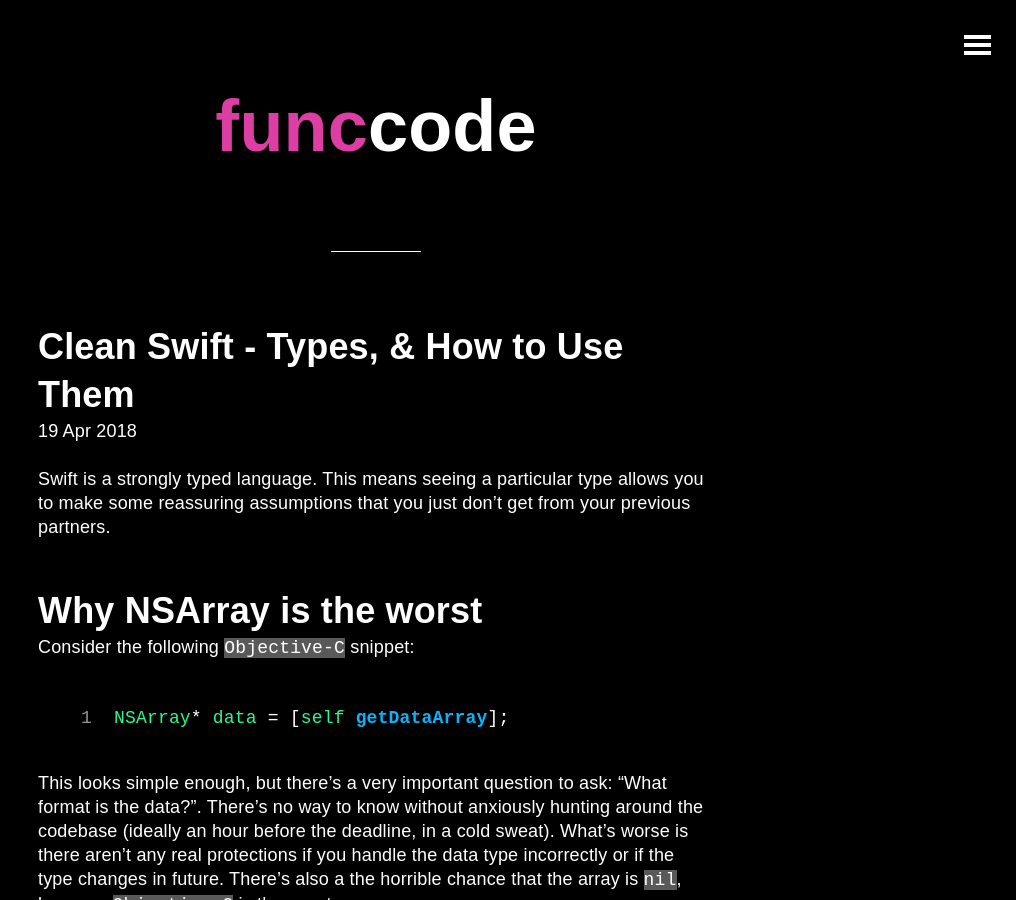
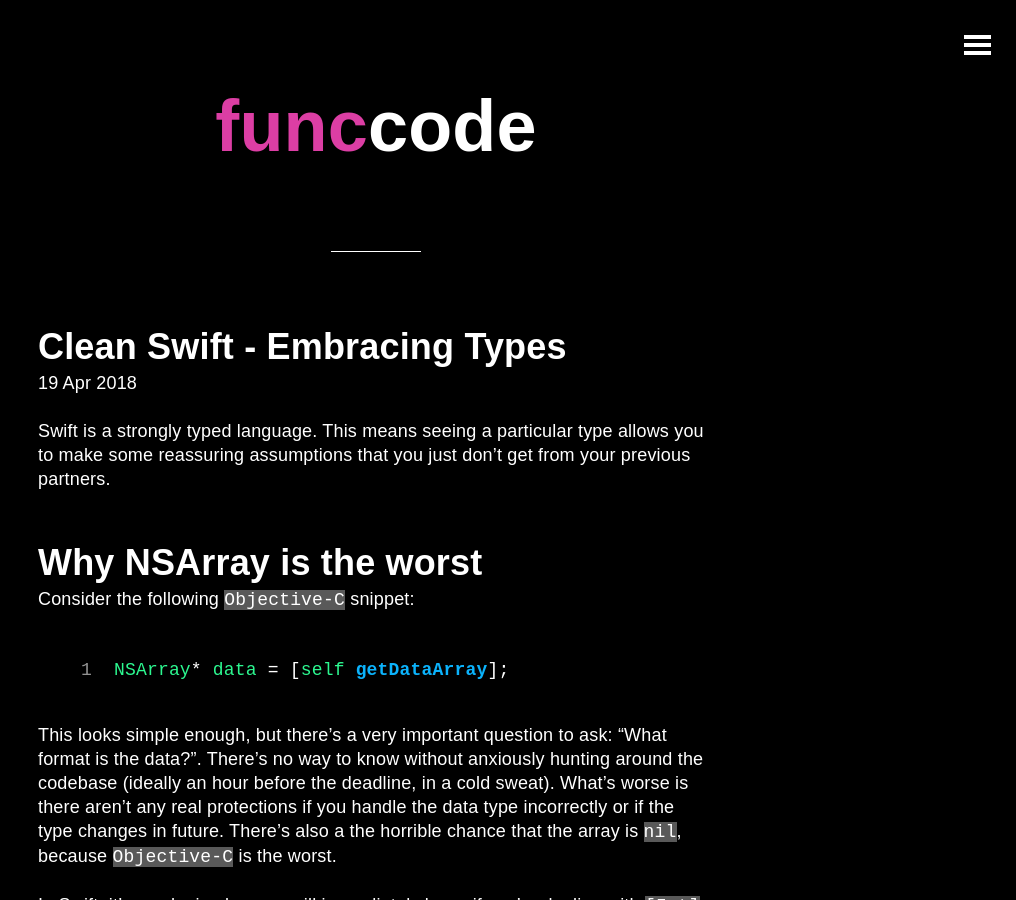
Before and after one commit to XmasRights/XmasRights.github.io, a Jekyll site: the page built from _posts/2018-04-19-CleanSwiftStrongTypes.md, in a window 1280 px wide and 900 px high. Shown: the whole window, without its empty margins (264-1280 px from the left). Built offline with Jekyll 4.4.1, drawn with Linux system fonts in a browser that asks for light colours; comment, search, counter and statistics services are not loaded.

Commit message:
Updated title of Embracing Types

```diff
--- a/_posts/2018-04-19-CleanSwiftStrongTypes.md
+++ b/_posts/2018-04-19-CleanSwiftStrongTypes.md
@@ -1,5 +1,5 @@
 ---
-title: Clean Swift - Types, & How to Use Them
+title: Clean Swift - Embracing Types
 ---
 
 Swift is a strongly typed language. This means seeing a particular type allows you to make some reassuring assumptions that you just don't get from your previous partners.
```
